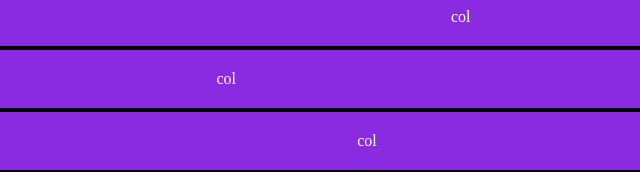
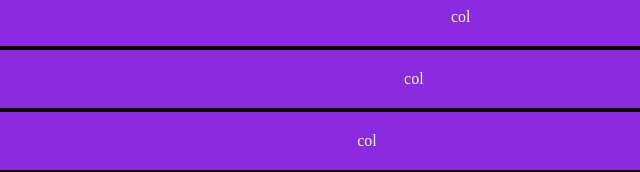
Before and after one commit to Simo-bsc/html-css-12bool, a plain HTML site: page index.html in a window 1280 px wide. Shown: the part 1422-1594 px from the top of the page, 320-960 px from the left. Drawn offline with Linux system fonts and the light colour scheme.

Commit message:
Versione Revisionata

```diff
--- a/index.html
+++ b/index.html
@@ -258,7 +258,7 @@
                 </div>
 
                 <div class="row box">
-                    <div class=" col-10 col-offset-">
+                    <div class=" col-10 col-offset-2">
                         col
                     </div>
                 </div>
```
